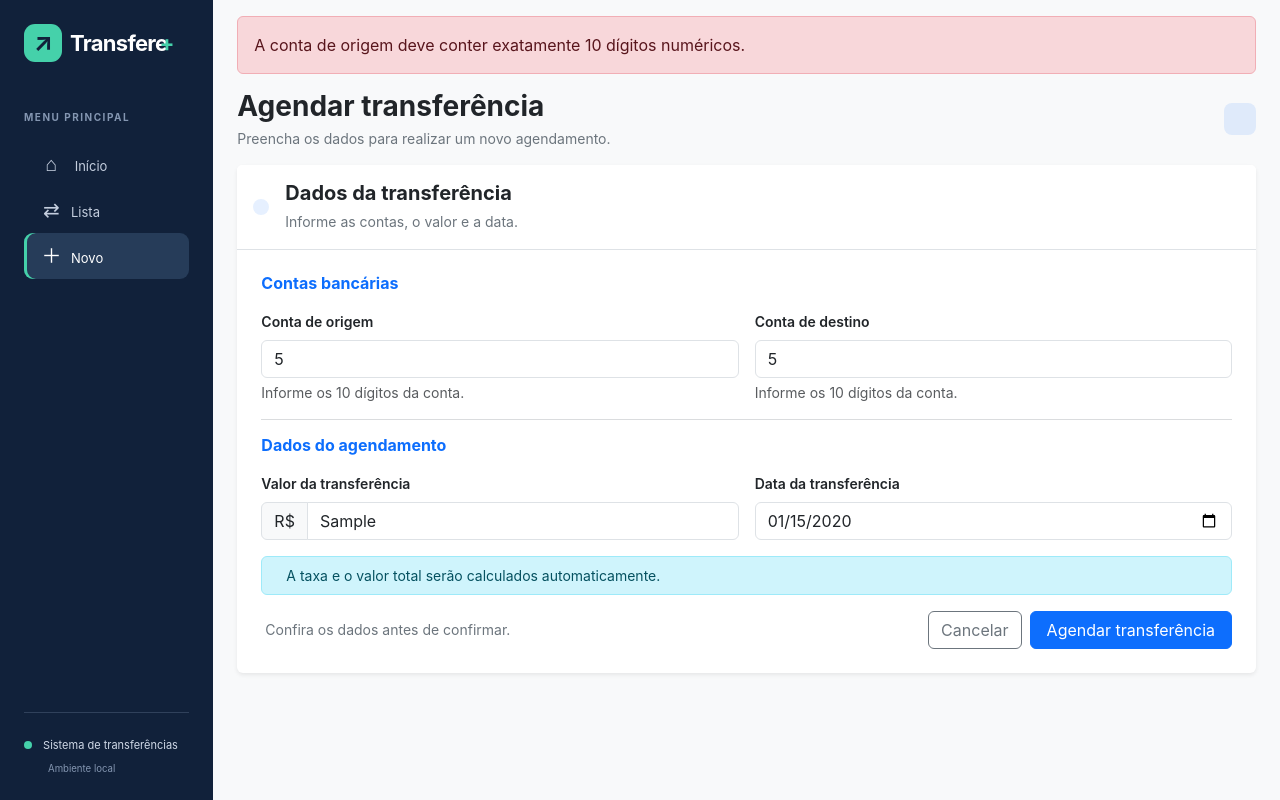
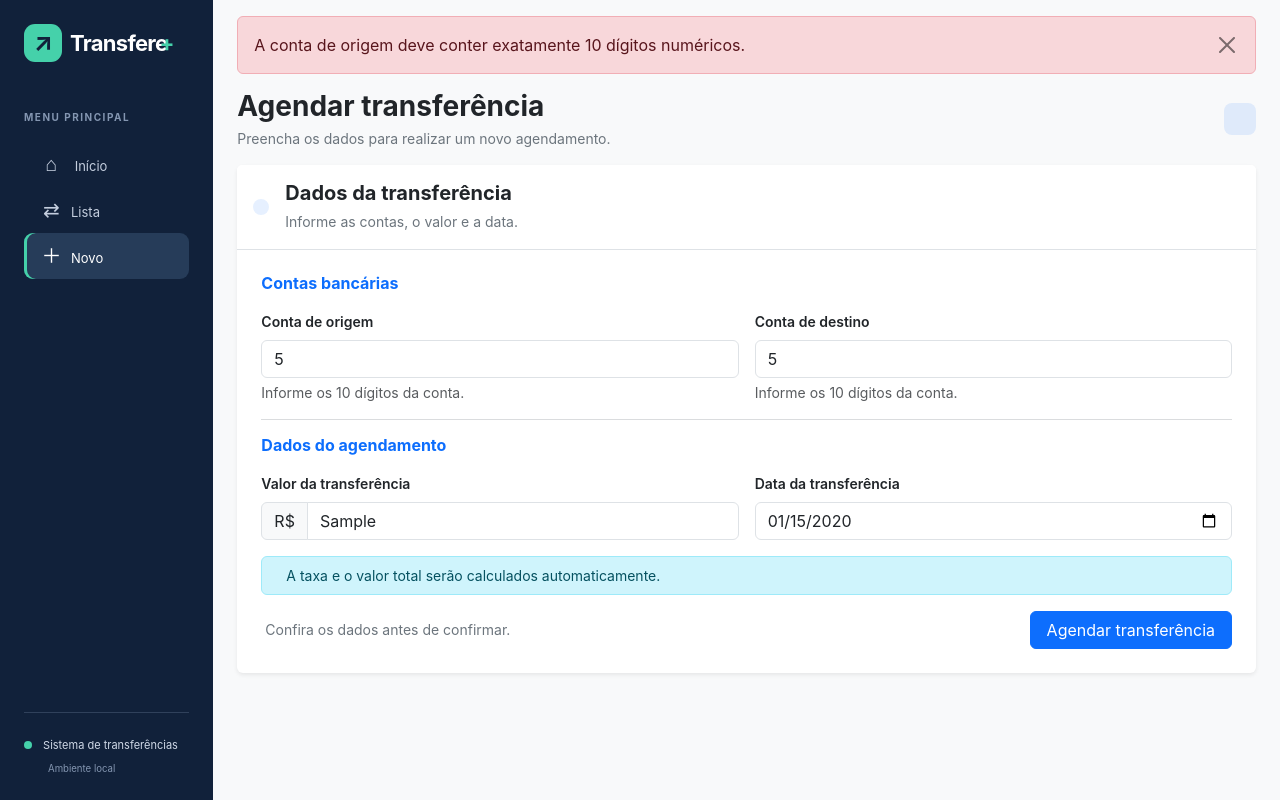
Before and after one commit to EdilsonFranca/agendamento, an Angular app: page /transferencias/novo in a window 1280 px wide. Both pictures are taken after typing "5", "5", "Sample", "2020-01-15" into the empty fields and a click on the button "Agendar transferência". Built offline with nearby package versions, Linux system fonts and the light colour scheme.

Commit message:
ajuste na validacao do formulario de entrada

```diff
--- a/src/app/pages/transferencia/cadastro/cadastro.html
+++ b/src/app/pages/transferencia/cadastro/cadastro.html
@@ -1,17 +1,29 @@
 <div class="container-fluid bg-light min-vh-100 py-3">
   <div class="container">
     @if (mensagemErro) {
-      <div class="alert alert-danger" role="alert">
+      <div class="alert alert-danger d-flex justify-content-between" role="alert">
         {{ mensagemErro }}
+        <button
+          type="button"
+          class="btn-close"
+          aria-label="Fechar mensagem"
+          (click)="mensagemErro = ''">
+        </button>
       </div>
     }
 
     @if (mensagemSucesso) {
-      <div class="alert alert-success" role="alert">
+      <div class="alert alert-success d-flex justify-content-between" role="alert">
         {{ mensagemSucesso }}
-        <a routerLink="/transferencias" class="alert-link">
+        <a routerLink="/transferencias/novo" class="alert-link">
           Ver transferências
         </a>
+        <button
+          type="button"
+          class="btn-close"
+          aria-label="Fechar mensagem"
+          (click)="mensagemSucesso = ''">
+        </button>
       </div>
     }
     <!-- Cabeçalho -->
@@ -179,12 +191,7 @@
                 </small>
 
                 <div class="d-flex gap-2">
-                  <a
-                    routerLink="/transferencias"
-                    class="btn btn-outline-secondary"
-                  >
-                    Cancelar
-                  </a>
+
                   <button
                     type="submit"
                     class="btn btn-primary px-3"
--- a/src/app/pages/transferencia/cadastro/cadastro.ts
+++ b/src/app/pages/transferencia/cadastro/cadastro.ts
@@ -72,8 +72,19 @@ export class Cadastro {
       return;
     }
 
+
     if (!this.dataTransferencia) {
       this.mensagemErro = 'Informe a data da transferência.';
+      return;
+    }
+
+    const data = new Date(`${this.dataTransferencia}T00:00:00`);
+
+    if (
+      Number.isNaN(data.getTime()) ||
+      data.toISOString().slice(0, 10) !== this.dataTransferencia
+    ) {
+      this.mensagemErro = 'Informe uma data válida.';
       return;
     }
 
--- a/src/app/pages/transferencia/lista/lista.html
+++ b/src/app/pages/transferencia/lista/lista.html
@@ -94,27 +94,26 @@
                 <th>Valor total</th>
               </tr>
               </thead>
-
               <tbody>
                 @for (transferencia of transferencias; track transferencia.id) {
                   <tr>
-                    <td class="ps-3 ps-md-4 fw-semibold">
+                    <td class="ps-3 ps-md-4 fw-semibold text-muted">
                       #{{ transferencia.id }}
                     </td>
 
-                    <td>{{ transferencia.contaOrigem }}</td>
+                    <td class="text-muted">{{ transferencia.contaOrigem }}</td>
 
-                    <td>{{ transferencia.contaDestino }}</td>
+                    <td class="text-muted">{{ transferencia.contaDestino }}</td>
 
-                    <td>
+                    <td class="text-muted">
                       {{ transferencia.dataTransferencia | date:'dd/MM/yyyy' }}
                     </td>
 
-                    <td class="text-nowrap">
+                    <td class="text-nowrap text-muted">
                       {{ transferencia.valor | currency:'BRL':'symbol':'1.2-2':'pt-BR' }}
                     </td>
 
-                    <td class="text-nowrap">
+                    <td class="text-nowrap text-muted">
                       {{ transferencia.taxa | currency:'BRL':'symbol':'1.2-2':'pt-BR' }}
                     </td>
 
```
